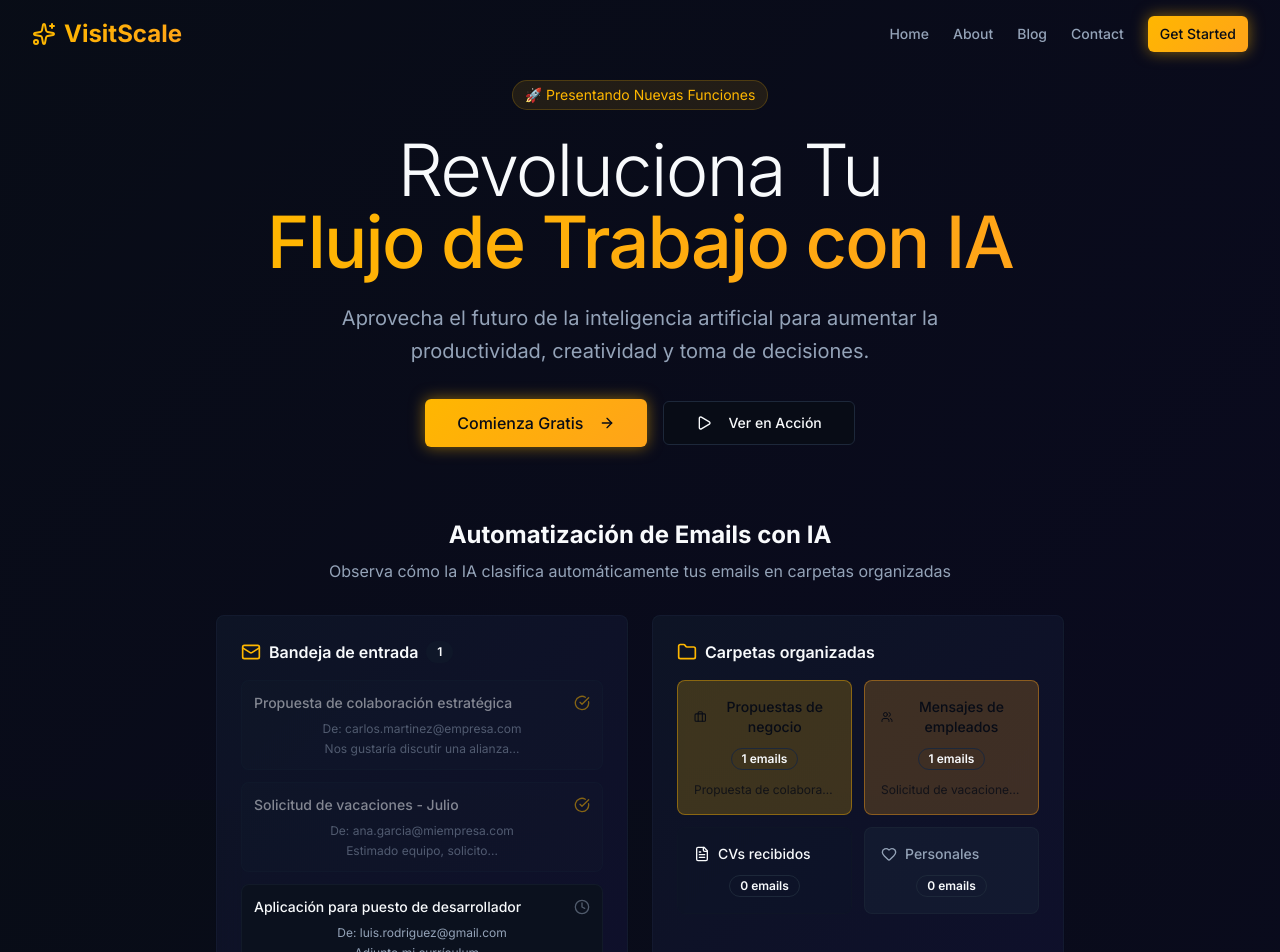
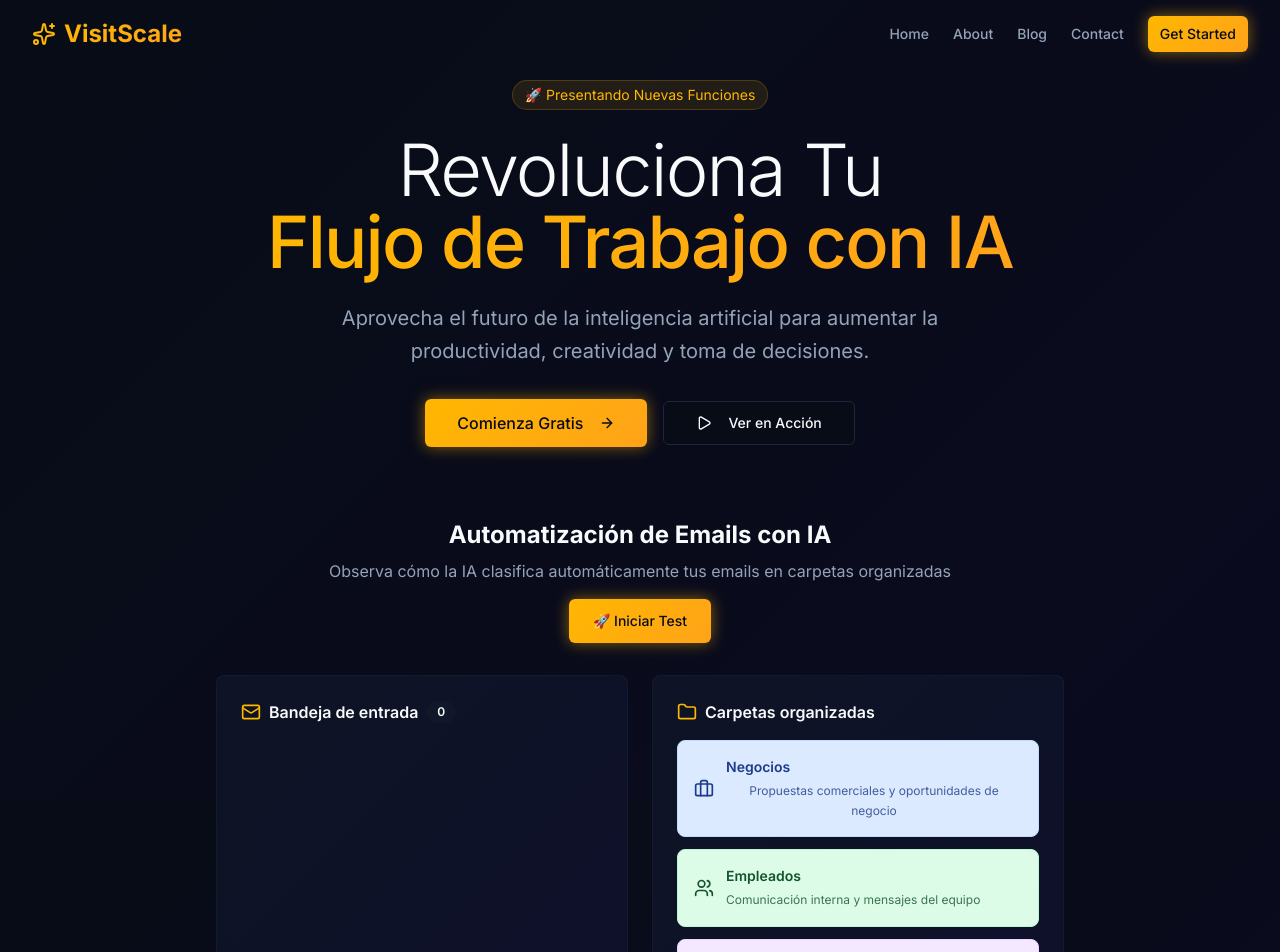
Before and after one commit to DGrazz/visit-automate-pro, a React (Vite) app: page / in a window 1280 px wide. Shown: the top 952 px of the page. Built offline with nearby package versions, Linux system fonts and the light colour scheme.

Commit message:
Refactor email automation component

```diff
--- a/src/components/EmailAutomation.tsx
+++ b/src/components/EmailAutomation.tsx
@@ -2,6 +2,7 @@ import React, { useState, useEffect } from 'react';
 import { Mail, Folder, CheckCircle, Clock, Briefcase, Users, FileText, Heart } from 'lucide-react';
 import { Badge } from '@/components/ui/badge';
 import { Card } from '@/components/ui/card';
+import { Button } from '@/components/ui/button';
 
 interface Email {
   id: number;
@@ -65,27 +66,39 @@ const mockEmails: Email[] = [
 
 const categories = {
   business: {
-    name: 'Propuestas de negocio',
+    name: 'Negocios',
+    description: 'Propuestas comerciales y oportunidades de negocio',
     icon: Briefcase,
-    color: 'bg-primary/20 text-primary-foreground border-primary/40',
+    color: 'bg-blue-100 text-blue-900 border-blue-200',
+    darkColor: 'dark:bg-blue-900/30 dark:text-blue-100 dark:border-blue-800',
+    badgeColor: 'bg-blue-500',
     count: 0
   },
   employees: {
-    name: 'Mensajes de empleados',
+    name: 'Empleados',
+    description: 'Comunicación interna y mensajes del equipo',
     icon: Users,
-    color: 'bg-accent/20 text-accent-foreground border-accent/40',
+    color: 'bg-green-100 text-green-900 border-green-200',
+    darkColor: 'dark:bg-green-900/30 dark:text-green-100 dark:border-green-800',
+    badgeColor: 'bg-green-500',
     count: 0
   },
   cv: {
-    name: 'CVs recibidos',
+    name: 'Candidatos',
+    description: 'CVs y aplicaciones de trabajo recibidas',
     icon: FileText,
-    color: 'bg-secondary/40 text-secondary-foreground border-secondary/60',
+    color: 'bg-purple-100 text-purple-900 border-purple-200',
+    darkColor: 'dark:bg-purple-900/30 dark:text-purple-100 dark:border-purple-800',
+    badgeColor: 'bg-purple-500',
     count: 0
   },
   personal: {
-    name: 'Personales',
+    name: 'Personal',
+    description: 'Mensajes personales e invitaciones privadas',
     icon: Heart,
-    color: 'bg-muted/40 text-muted-foreground border-muted/60',
+    color: 'bg-pink-100 text-pink-900 border-pink-200',
+    darkColor: 'dark:bg-pink-900/30 dark:text-pink-100 dark:border-pink-800',
+    badgeColor: 'bg-pink-500',
     count: 0
   }
 };
@@ -100,10 +113,21 @@ export const EmailAutomation = () => {
     personal: []
   });
   const [isProcessing, setIsProcessing] = useState(false);
+  const [isDemoRunning, setIsDemoRunning] = useState(false);
+  const [demoInterval, setDemoInterval] = useState<NodeJS.Timeout | null>(null);
 
-  useEffect(() => {
-    // Inicializar con el primer email
+  const startDemo = () => {
+    if (isDemoRunning) return;
+
+    setIsDemoRunning(true);
     setEmails([mockEmails[0]]);
+    setCurrentEmailIndex(0);
+    setProcessedEmails({
+      business: [],
+      employees: [],
+      cv: [],
+      personal: []
+    });
 
     // Simular llegada de emails
     const interval = setInterval(() => {
@@ -121,8 +145,28 @@ export const EmailAutomation = () => {
       });
     }, 3000);
 
-    return () => clearInterval(interval);
-  }, []);
+    setDemoInterval(interval);
+
+    // Detener la demo después de todos los emails
+    setTimeout(() => {
+      setIsDemoRunning(false);
+      if (interval) clearInterval(interval);
+    }, mockEmails.length * 3000 + 2000);
+  };
+
+  const stopDemo = () => {
+    setIsDemoRunning(false);
+    if (demoInterval) {
+      clearInterval(demoInterval);
+      setDemoInterval(null);
+    }
+  };
+
+  useEffect(() => {
+    return () => {
+      if (demoInterval) clearInterval(demoInterval);
+    };
+  }, [demoInterval]);
 
   useEffect(() => {
     // Procesar emails automáticamente
@@ -161,9 +205,17 @@ export const EmailAutomation = () => {
         <h2 className="text-2xl font-bold text-foreground mb-2">
           Automatización de Emails con IA
         </h2>
-        <p className="text-muted-foreground">
+        <p className="text-muted-foreground mb-4">
           Observa cómo la IA clasifica automáticamente tus emails en carpetas organizadas
         </p>
+        <Button
+          onClick={isDemoRunning ? stopDemo : startDemo}
+          variant={isDemoRunning ? "destructive" : "default"}
+          size="lg"
+          className="px-6"
+        >
+          {isDemoRunning ? "Detener Demo" : "🚀 Iniciar Test"}
+        </Button>
       </div>
 
       <div className="grid lg:grid-cols-2 gap-6">
@@ -213,7 +265,7 @@ export const EmailAutomation = () => {
             <h3 className="font-semibold">Carpetas organizadas</h3>
           </div>
 
-          <div className="grid grid-cols-2 gap-3">
+          <div className="space-y-3">
             {Object.entries(categories).map(([key, category]) => {
               const CategoryIcon = category.icon;
               const count = processedEmails[key as keyof typeof processedEmails].length;
@@ -221,25 +273,38 @@ export const EmailAutomation = () => {
               return (
                 <div
                   key={key}
-                  className={`p-4 rounded-lg border transition-all duration-300 hover:scale-105 ${category.color}`}
+                  className={`p-4 rounded-lg border transition-all duration-300 hover:scale-105 relative ${category.color} ${category.darkColor}`}
                 >
-                  <div className="flex items-center gap-2 mb-2">
-                    <CategoryIcon className="w-4 h-4" />
-                    <span className="font-medium text-sm">{category.name}</span>
+                  <div className="flex items-center justify-between">
+                    <div className="flex items-center gap-3">
+                      <CategoryIcon className="w-5 h-5 flex-shrink-0" />
+                      <div className="flex-1">
+                        <div className="flex items-center gap-2 mb-1">
+                          <span className="font-semibold text-sm">{category.name}</span>
+                          {count > 0 && (
+                            <div className={`w-5 h-5 rounded-full ${category.badgeColor} text-white text-xs flex items-center justify-center font-medium`}>
+                              {count}
+                            </div>
+                          )}
+                        </div>
+                        <p className="text-xs opacity-80 leading-relaxed">
+                          {category.description}
+                        </p>
+                      </div>
+                    </div>
                   </div>
-                  <Badge variant="outline" className="text-xs">
-                    {count} emails
-                  </Badge>
 
                   {count > 0 && (
-                    <div className="mt-3 space-y-1">
-                      {processedEmails[key as keyof typeof processedEmails]
-                        .slice(-2)
-                        .map((email) => (
-                        <div key={email.id} className="text-xs opacity-80 truncate">
-                          {email.subject}
-                        </div>
-                      ))}
+                    <div className="mt-3 pt-3 border-t border-current/20">
+                      <div className="space-y-1">
+                        {processedEmails[key as keyof typeof processedEmails]
+                          .slice(-2)
+                          .map((email) => (
+                          <div key={email.id} className="text-xs opacity-70 truncate bg-white/20 dark:bg-black/20 px-2 py-1 rounded">
+                            📧 {email.subject}
+                          </div>
+                        ))}
+                      </div>
                     </div>
                   )}
                 </div>
```
